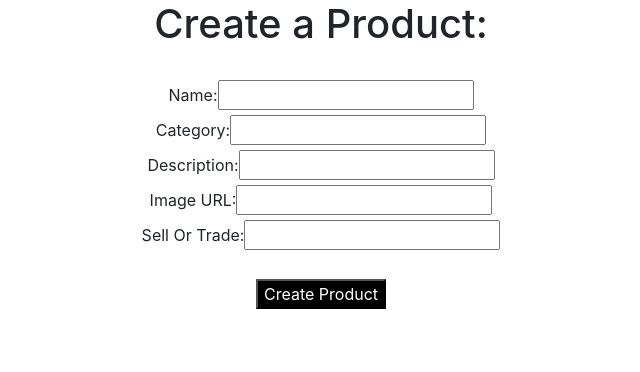
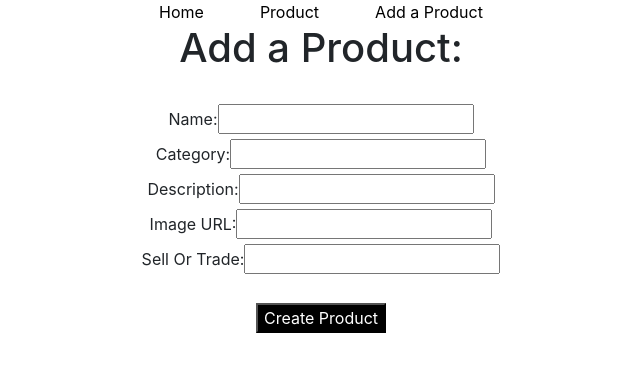
Before and after one commit to iamcid/merkado-client, a React (Create React App) app: page /products/new in a window 1280 px wide. Shown: the top 372 px of the page, without its empty margins (319-959 px from the left). Built offline with nearby package versions, Linux system fonts and the light colour scheme.

Commit message:
adds Navbar

```diff
--- a/src/components/App.js
+++ b/src/components/App.js
@@ -2,13 +2,14 @@ import React from 'react';
 import '../App.css';
 
 import Router from './Router';
-// import NavBar from './components/NavBar';
+import NavBar from './NavBar';
 
 class App extends React.Component {
 
   render() {
     return (
       <div className="App">
+        <NavBar />
         <Router />
       </div>
     );
--- /dev/null
+++ b/src/components/NavBar.js
@@ -0,0 +1,31 @@
+import React from 'react';
+import { NavLink } from 'react-router-dom';
+
+const NavBar = () => {
+  return (
+    <div>
+
+      <NavLink to="/" style={ link } className="navbar-link">
+        Home
+      </NavLink>
+
+      <NavLink to="/products" style={ link } className="navbar-link">
+        Product
+      </NavLink>
+
+      <NavLink to="/products/new" style={ link } className="navbar-link">
+        Add a Product
+      </NavLink>
+    </div>
+  )
+}
+
+const link = {
+    width: '100px',
+    padding: '20px',
+    margin: '0 8px 8px',
+    textDecoration: 'none',
+    color: 'black',
+  }
+
+export default NavBar;
--- a/src/components/ProductsForm.js
+++ b/src/components/ProductsForm.js
@@ -29,7 +29,7 @@ class ProductsForm extends Component {
     render() {
         return (
             <form onSubmit={this.handleSubmit}>
-                <div className="text-center"><h1>Create a Product:</h1></div>
+                <div className="text-center"><h1>Add a Product:</h1></div>
                 <br/>
                 <label className="name">Name:</label>
                 <input id="name" type='text' value={this.state.name} onChange={this.handleChange} name="name"/>
```
Also changed, not shown: src/components/CommentsContainer.js (added).
